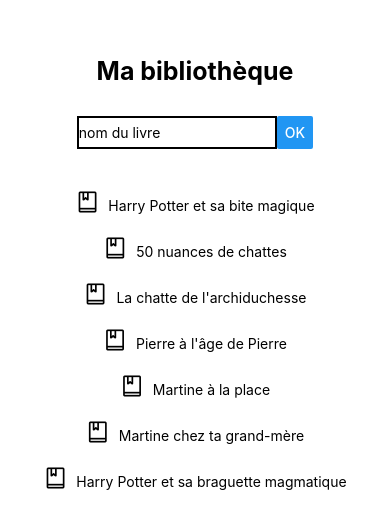
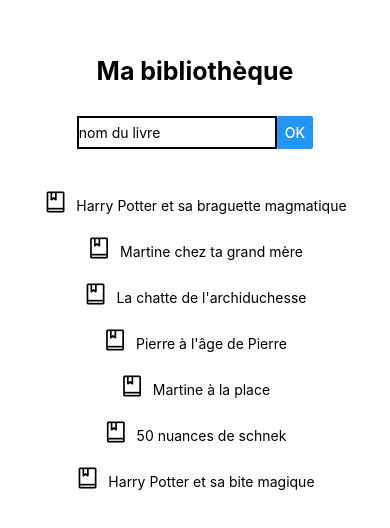
Before and after one commit to pierrooTH/exo-library, a React Native app: screen / in a window 390 px wide. Shown: the part 144-672 px from the top of the page. Built offline with nearby package versions, Linux system fonts and the light colour scheme.

Commit message:
Improvment exercise library

```diff
--- a/App.js
+++ b/App.js
@@ -5,34 +5,46 @@
 export default function App() {
   const [content, setContent] = useState('');
   let books = [
-    {id: 1, name: 'Harry Potter et sa bite magique'},
-    {id: 2, name: '50 nuances de chattes'},
+    {id: 1, name: 'Harry Potter et sa braguette magmatique'},
+    {id: 2, name: 'Martine chez ta grand mère'},
     {id: 3, name: "La chatte de l'archiduchesse"},
     {id: 4, name: "Pierre à l'âge de Pierre"},
     {id: 5, name: 'Martine à la place'},
-    {id: 6, name: "Martine chez ta grand-mère"},
-    {id: 7, name: 'Harry Potter et sa braguette magmatique'}
+    {id: 6, name: "50 nuances de schnek"},
+    {id: 7, name: 'Harry Potter et sa bite magique'}
   ];
+  const [booksFiltered, setBooksFiltered] = useState([...books]);
 
-  const filteredBooks = books.filter(book => {
-    return book.name.toLowerCase().includes(content.toLowerCase())
-  })
 
-  const booksJSX = filteredBooks.map(book => {
+  // const filteredBooks = books.filter(book => {
+  //   return book.name.toLowerCase().includes(content.toLowerCase())
+  // })
+
+
+  const booksFilteredJSX = booksFiltered.map(book => {
     return (
       <Text key={book.id} style={styles.books}>
         <AntDesign style={styles.icon} name="book" size={24} color="black" /> {book.name}
       </Text>
   )})
 
+// au clic du bouton filtrer le nom des livres par rapport
+// au contenu de la recherche
+// le tout en minuscule
+  const handleSubmit = () => {
+    setBooksFiltered(books.filter(book => {
+      return book.name.toLowerCase().includes(content.toLowerCase())
+    }))
+  }
+
   return (
     <View style={styles.container}>
       <Text style={styles.library}>Ma bibliothèque</Text>
       <View style={styles.form}>
       <TextInput style={styles.searchForm} value={content} onChangeText={(text) => {setContent(text)}} placeholder="nom du livre" />
-      <Button title='OK' />
+      <Button title='OK' onPress={handleSubmit}/>
       </View>
-      {booksJSX}
+      {booksFilteredJSX}
     </View>
   );
 }
```
